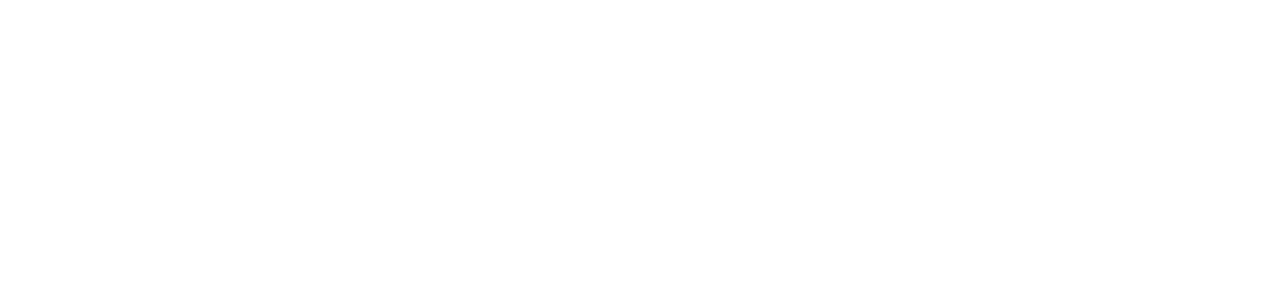
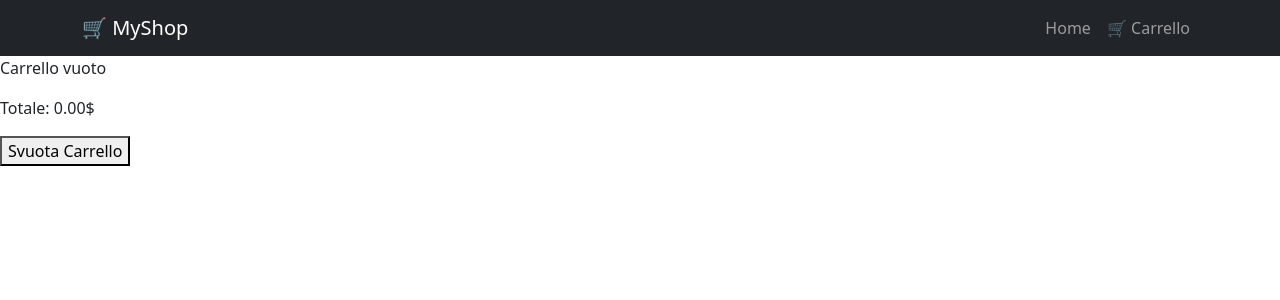
Before and after one commit to rob587/cart-e-com, a React (Vite) app: page /carrello in a window 1280 px wide. Before the commit this address had no page. Shown: the top 300 px of the page. Built offline with nearby package versions, Linux system fonts and the light colour scheme.

Commit message:
Update Cart component to display items and total; change route path to 'carrello'

```diff
--- a/src/App.jsx
+++ b/src/App.jsx
@@ -13,7 +13,7 @@
         <Routes>
           <Route path="/" element={<DefaultLayout />}>
             <Route index element={<Homepage />} />
-            <Route path="cart" element={<Cart />} />
+            <Route path="carrello" element={<Cart />} />
           </Route>
         </Routes>
       </CartProvider>
--- a/src/pages/Cart.jsx
+++ b/src/pages/Cart.jsx
@@ -1,7 +1,37 @@
 import React from "react";
+import { useContext } from "react";
+import { CartContext } from "../context/CartContext";
+const Cart = () => {
+  const { cart, removeFromCart, clearCart, updateQuantity } =
+    useContext(CartContext);
 
-const Cart = () => {
-  return <div></div>;
+  const total = cart.reduce((acc, item) => acc + item.price * item.quantity, 0);
+  return (
+    <>
+      {cart.length === 0 && <p>Carrello vuoto</p>}
+
+      {cart.map((item) => {
+        return (
+          <div key={item.id}>
+            <img src={item.image} alt={item.name} width={80} />
+            <p>{item.name}</p>
+            <p>{item.price}€</p>
+            <button onClick={() => updateQuantity(item.id, item.quantity - 1)}>
+              -
+            </button>
+            <span>{item.quantity}</span>
+            <button onClick={() => updateQuantity(item.id, item.quantity + 1)}>
+              +
+            </button>
+            <button onClick={() => removeFromCart(item.id)}>Rimuovi</button>
+          </div>
+        );
+      })}
+
+      <p>Totale: {total.toFixed(2)}$</p>
+      <button onclick={clearCart}>Svuota Carrello</button>
+    </>
+  );
 };
 
 export default Cart;
```
